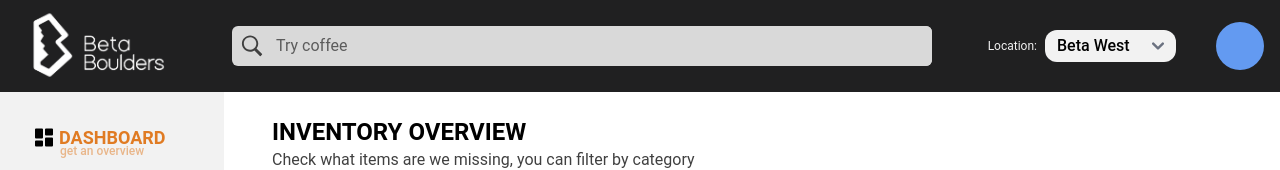
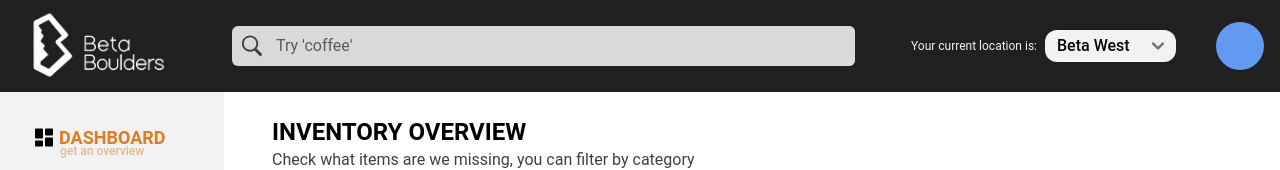
Before and after one commit to zuzik772/4th_semester_final_project, a React (Create React App) app: page /inventory in a window 1280 px wide. Shown: the top 170 px of the page. Built offline with nearby package versions, Linux system fonts and the light colour scheme; no server answers; sample sign-in values are in the browser's storage.

Commit message:
styling done excpet jumping on login page while invalid input

```diff
--- a/src/components/Dropdown.jsx
+++ b/src/components/Dropdown.jsx
@@ -4,13 +4,13 @@ export default function Dropdown(props) {
   const locationRef = useRef();
 
   function changeLocation() {
-    props.getLocation(locationRef.current.value)
+    props.getLocation(locationRef.current.value);
   }
 
   return (
     <div className="flex gap-2 items-center">
       <label htmlFor="gym" className="text-light font-normal hidden md:block">
-        Location:
+        Your current location is:
       </label>
       <select
         ref={locationRef}
@@ -18,10 +18,8 @@ export default function Dropdown(props) {
         className="hidden md:block minimal rounded-xl py-1 bg-light font-medium border-2 outline-none border-none cursor-pointer "
         defaultValue={props.location}
         onChange={changeLocation}
-        >
-        <option value="west" >
-          Beta West
-        </option>
+      >
+        <option value="west">Beta West</option>
         <option value="south">Beta South</option>
       </select>
     </div>
--- a/src/components/Search.jsx
+++ b/src/components/Search.jsx
@@ -6,7 +6,7 @@ export default function Search() {
       <input
         type="text"
         name="search"
-        placeholder="Try coffee"
+        placeholder="Try 'coffee'"
         className="text-md outline-none text-dark bg-darkerLight w-full border-none rounded-md  focus:ring-0 dark:focus:ring-0"
       ></input>
     </div>
--- a/src/pages/Inventory.jsx
+++ b/src/pages/Inventory.jsx
@@ -38,12 +38,10 @@ export default function Inventory(props) {
             Check what items are we missing, you can filter by category
           </p>
         </div>
-        {props.userType === "admin" && (
-          <CTA title="Add item" handleCTA={handleShow} />
-        )}
+        {props.userType === "admin" && <CTA title="Add item" handleCTA={handleShow} />}
       </div>
       {show ? <ModalInventory handleCTA={handleClose} /> : null}
-      <div className="flex flex-wrap gap-4 text-center">
+      <div className="flex flex-wrap gap-2 lg:gap-4 mb-4 lg:mb-0 text-center">
         <RadioButton title="All" />
         <RadioButton title="Beer" />
         <RadioButton title="Cleaning" />
@@ -72,20 +70,21 @@ export default function Inventory(props) {
                 </td>
                 <td>{moment(item.expirydate).format("DD/MM/YYYY")}</td>
                 {props.userType === "admin" && (
-                  <td>
-                    <a href={item.link} target="_blank" rel="noreferrer">
+                  <td className="text-end">
+                    <a
+                      href={item.link}
+                      target="_blank"
+                      rel="noreferrer"
+                      className="bg-accent text-white py-1 px-6 rounded-xl hover:bg-fadedAccent hover:text-dark"
+                    >
                       Order
                     </a>
                   </td>
                 )}
                 {props.userType === "admin" && (
-                  <td>
+                  <td className="text-end">
                     <button>
-                      <img
-                        src={removeIcon}
-                        alt="remove icon"
-                        className="hover:bg-fadedAccent"
-                      />
+                      <img src={removeIcon} alt="remove icon" className="hover:bg-fadedAccent" />
                     </button>
                   </td>
                 )}
```
